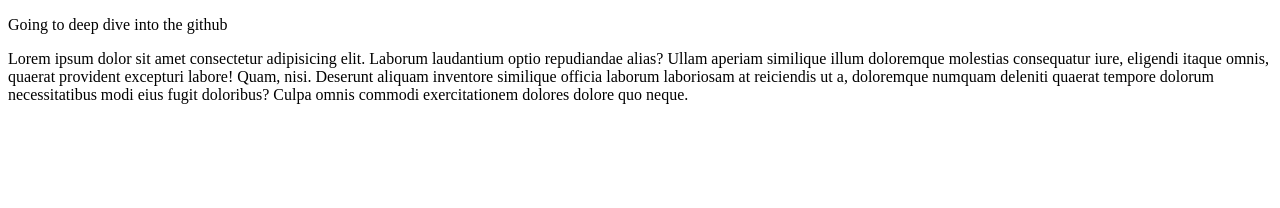
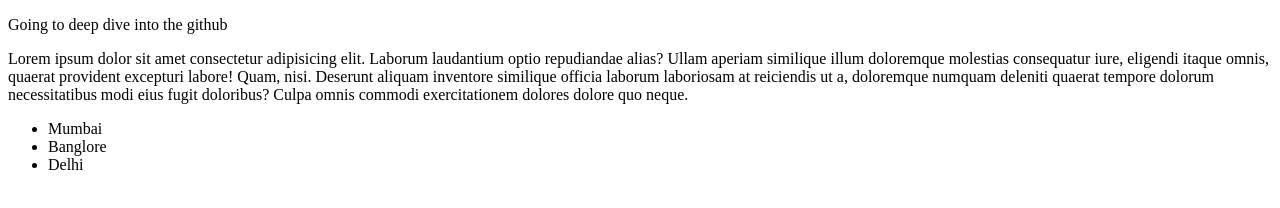
Before and after one commit to Swagat108/Git-study, a plain HTML site: page index.html in a window 1280 px wide. Drawn offline with Linux system fonts and the light colour scheme.

Commit message:
Add the modified index file

```diff
--- a/index.html
+++ b/index.html
@@ -10,5 +10,10 @@
     <p>Lorem ipsum dolor sit amet consectetur adipisicing elit. Laborum laudantium optio repudiandae alias? Ullam aperiam similique illum doloremque molestias consequatur iure, eligendi itaque omnis, quaerat provident excepturi labore! Quam, nisi.
     Deserunt aliquam inventore similique officia laborum laboriosam at reiciendis ut a, doloremque numquam deleniti quaerat tempore dolorum necessitatibus modi eius fugit doloribus? Culpa omnis commodi exercitationem dolores dolore quo neque.</p>
 
+    <ul>
+        <li>Mumbai</li>
+        <li>Banglore</li>
+        <li>Delhi</li>
+    </ul>
 </body>
 </html>
```
